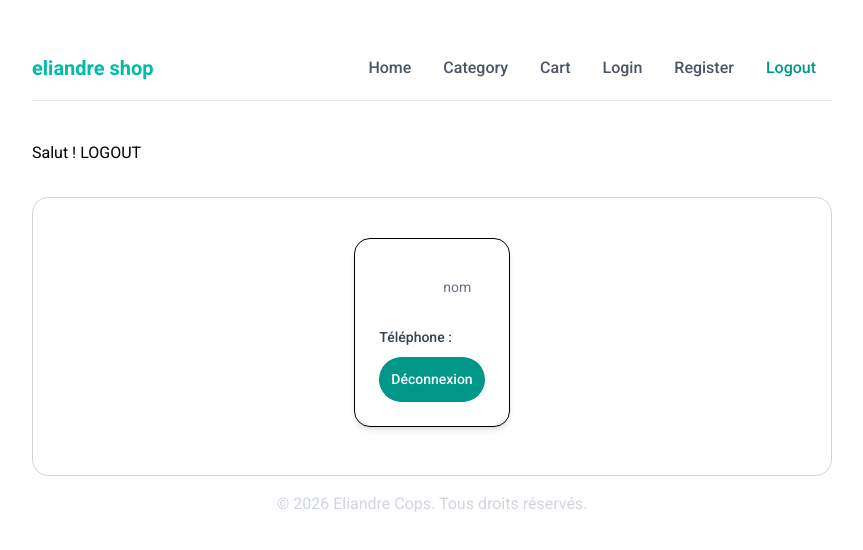
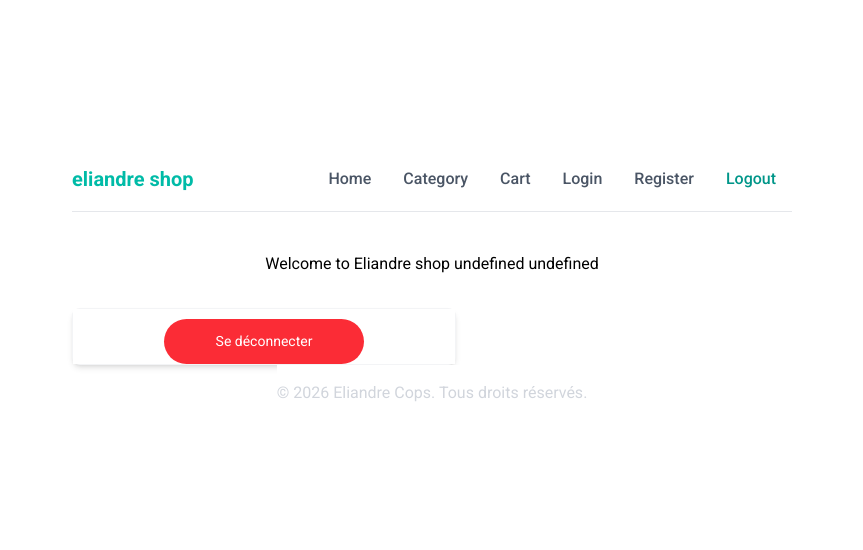
Before and after one commit to magrigsdev/eliandre-shop-desktop, a React (Vite) app: page /logout in a window 1280 px wide. Shown: the part 124-674 px from the top of the page, without its empty margins (208-1071 px from the left). Built offline with nearby package versions, Linux system fonts and the light colour scheme.

Commit message:
feat(logout) page logout terminer

```diff
--- a/src/Pages/logout.jsx
+++ b/src/Pages/logout.jsx
@@ -2,37 +2,68 @@
 //import React, { useEffect } from 'react'
 //import { useNavbar } from '../hooks/useNavbar.js'
 import UserCard from "../components/userCard.jsx";
+import Body from "../components/Body.jsx";
+import Image from "../components/Image.jsx";
+
+import React from "react";
+import useApp from "../hooks/useApp.js";
+import {Texts} from "../Constants/texts.js";
+import Title from "../components/title.jsx";
+import {useNavigate} from "react-router-dom";
+import {Boutton} from "../components/boutton.jsx";
+
 //import {useLocation} from "react-router-dom";
 
 const Logout = () => {
-  //call onglet from custom hook
-  //const {setOnglet, Onglet} =  useNavbar()
-  //update onglet for current page name
+    const { user, setUser, setIsLogin } = useApp();
+    const route = useNavigate() // route manage
+    //const navigate = useNavigate();
+    console.log(user);
+    // Construction du message de bienvenue
+    const nomComplet = user ? `${user.Prenom} ${user.Nom}` : "Utilisateur";
+    const message = `${Texts.WELCOME} ${nomComplet}`;
+
+    const handleLogout = () => {
+
+        // 2. Vider l'état Global de l'App
+        setUser(null);
+        setIsLogin(false);
+
+        // 3. Rediriger vers l'accueil ou le login
+        route('/login');
+    };
 
     return (
-         <div className="flex justify-center items-center bg-white " >
-             <div className="grid grid-flows-row auto-rows-max">
-                 {/**  bloc 1 title   ***/}
-                 <div className="flex justify-start !mb-2 ">
-                     {/**  bloc 1 logo and title   ***/}
-                     <div className="flex flex-start gap-x-6 ">
-                         <div className="mt-2 w-180 gap-x-2 !py-6">
-                             <p className="text-base"> Salut ! LOGOUT</p>
+        <Body
+            Bloc1={
+                <div className="text-center p-4">
+                    <Title title={message} />
                 </div>
-                     </div>
-                 </div>
+            }
+            Bloc2={
+                <UserInfoCard user={user} onLogout={handleLogout} />
+            }
+        />
+    );
+};
 
-                 {/**  bloc 2 subscribe columns  ***/}
+// Un sous-composant pour afficher les détails et le bouton
+const UserInfoCard = ({ user, onLogout }) => {
+    if (!user) return <p>Aucun utilisateur connecté.</p>;
 
-                 <div className="flex flex-col  rounded-2xl border-gray-300 w-200  border-1 !p-10">
-                     <div className="flex justify-center !mb-2">
-                         <UserCard />
-                     </div>
-                 </div>
+    return (
+        <div className="bg-white shadow-md rounded-lg p-6 max-w-sm mx-auto border border-gray-100">
+            <div className="flex flex-col items-center">
+                {/* Avatar si tu as une image, sinon initiale */}
 
 
+                <h3 className="text-xl font-bold text-gray-800">{user.Prenom} {user.Nom}</h3>
+                <p className="text-gray-500 mb-6">{user.Email}</p>
+
+                <Boutton type='restore' value='Se déconnecter' size='50' restore='true' onClick={onLogout} />
             </div>
         </div>
     );
-}
-export default Logout
+};
+
+export default Logout;
```
Lines whose indentation alone changed are shown as unchanged.
